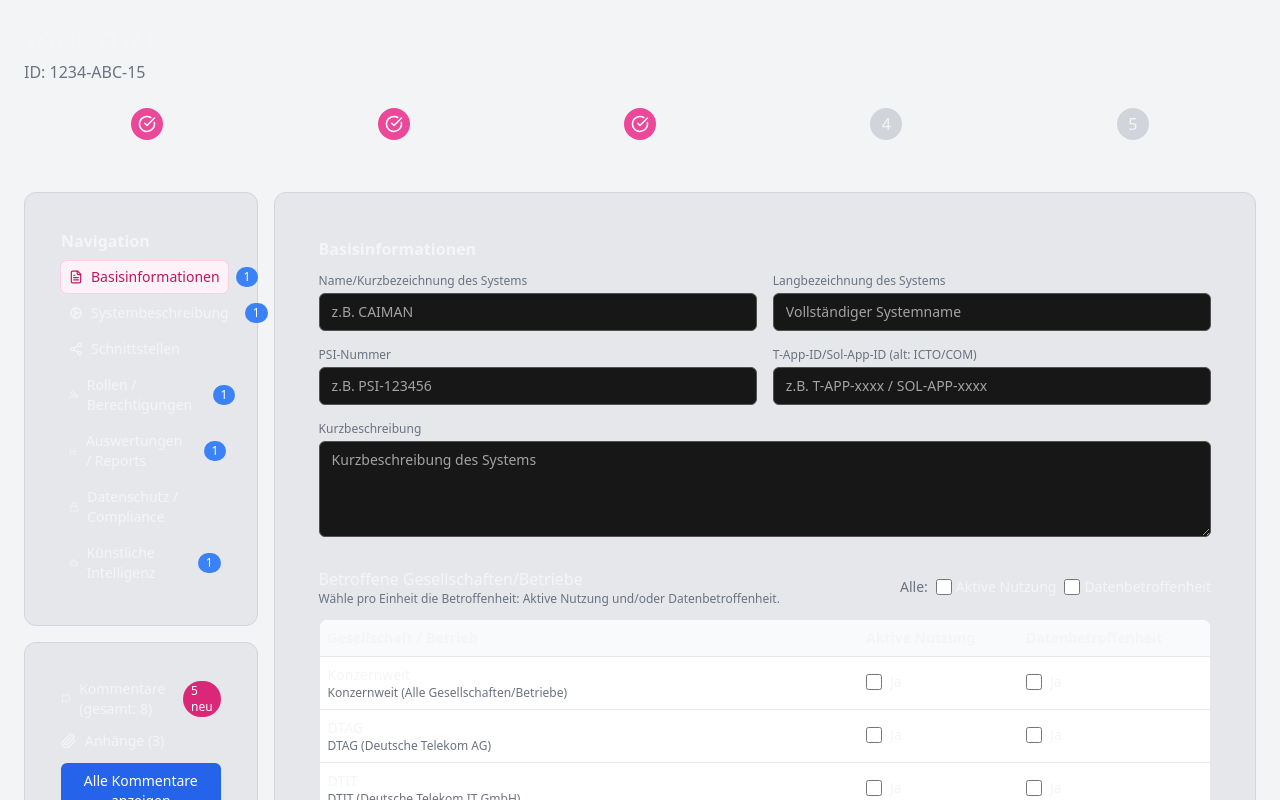
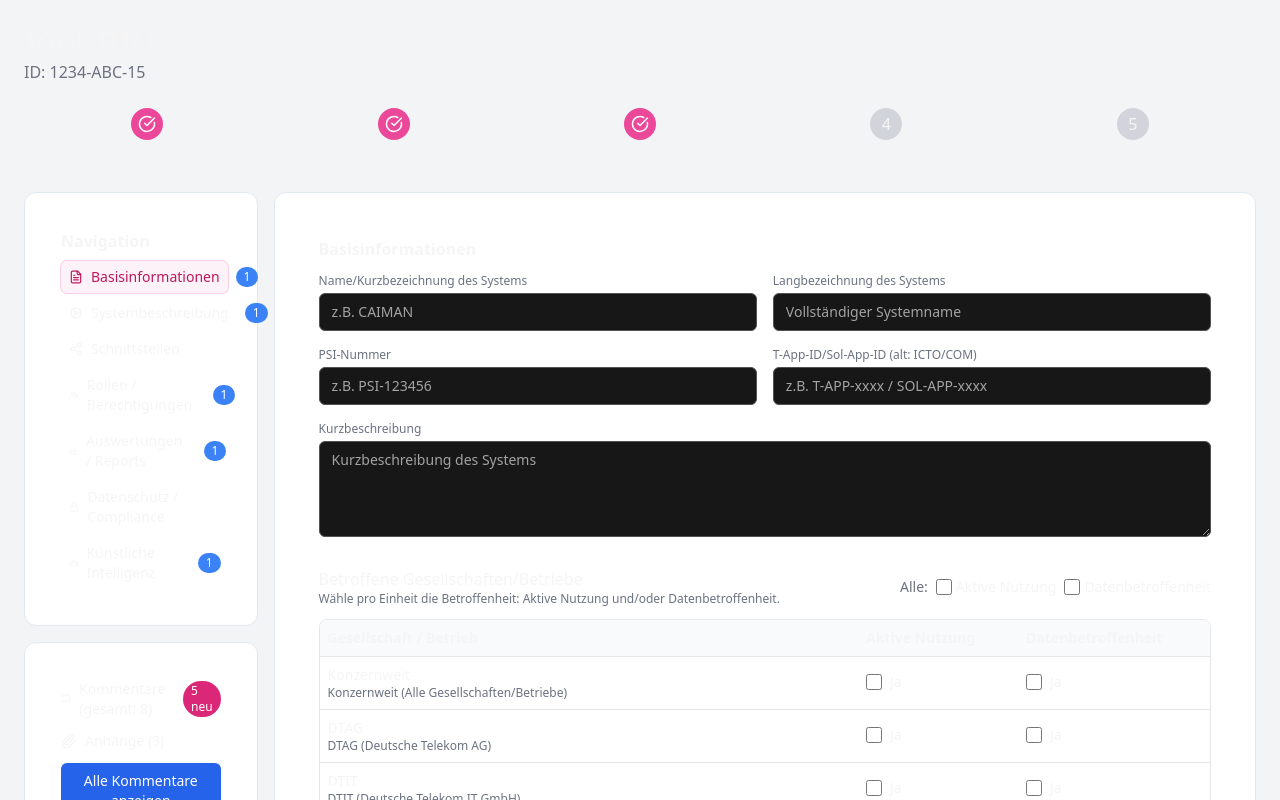
Before and after one commit to Fischimbiss/grid-tool, a React (Vite) app: page / in a window 1280 px wide. Shown: the top 800 px of the page. Built offline with nearby package versions, Linux system fonts and the light colour scheme.

Commit message:
Update index.css

```diff
--- a/src/index.css
+++ b/src/index.css
@@ -4,8 +4,8 @@
 
 /* kleines Polishing */
 :root {
-  --panel: #e5e7eb;
-  --border: #d1d5db;
+  --panel: #ffffff;
+  --border: #e2e8f0;
 }
 .container {
   @apply max-w-6xl mx-auto p-4 sm:p-6;
```
